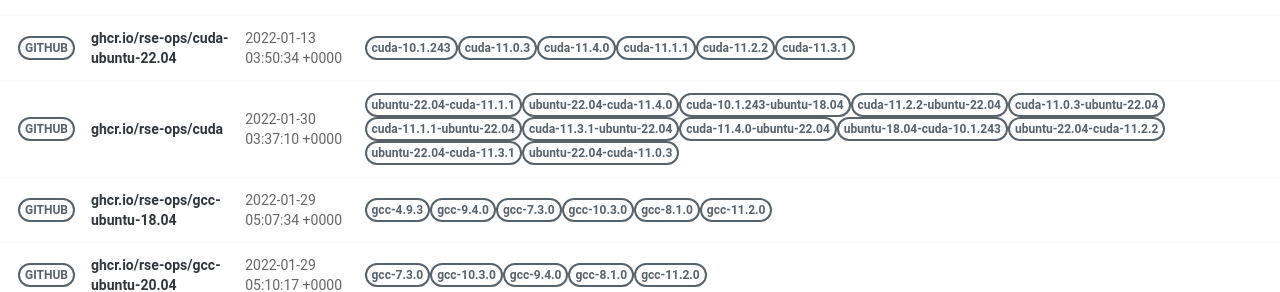
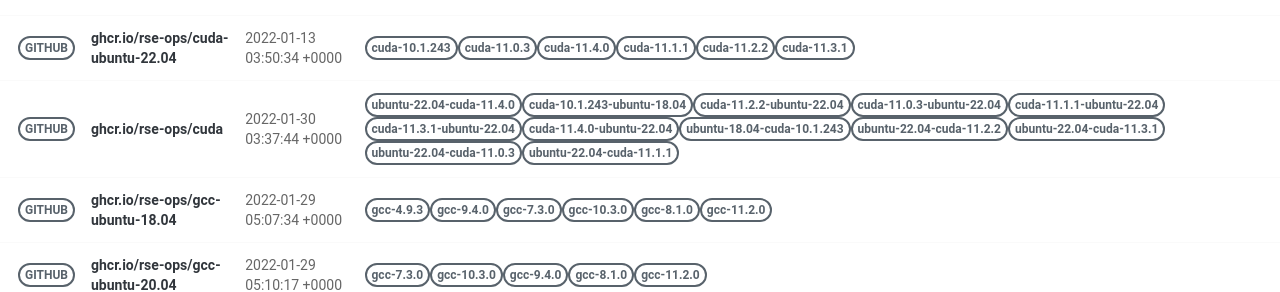
Before and after one commit to rse-ops/docker-images, a Jekyll site: the page built from pages/index.md, in a window 1280 px wide. Shown: the part 414-706 px from the top of the page. Built offline with Jekyll 4.4.1, drawn with Linux system fonts in a browser that asks for light colours; nearby versions of some CDN libraries; part of the change alters nothing that is shown.

Commit message:
Automated push to update library 2022-01-30

```diff
--- a/_library/ghcr.io-rse-ops-cuda.md
+++ b/_library/ghcr.io-rse-ops-cuda.md
@@ -1,14 +1,11 @@
 ---
 layout: container
 name: ghcr.io/rse-ops/cuda
-updated_at: 2022-01-30 03:37:10.406381
+updated_at: 2022-01-30 03:37:44.943852
 
 
 container_url: https://github.com/orgs/rse-ops/packages/container/package/cuda
 versions:
- - tag: ubuntu-22.04-cuda-11.1.1
-   dockerfile: https://github.com/rse-ops/docker-images/blob/main/ubuntu/cuda/Dockerfile
-   manifest: https://crane.ggcr.dev/manifest/ghcr.io/rse-ops/cuda:ubuntu-22.04-cuda-11.1.1
  - tag: ubuntu-22.04-cuda-11.4.0
    dockerfile: https://github.com/rse-ops/docker-images/blob/main/ubuntu/cuda/Dockerfile
    manifest: https://crane.ggcr.dev/manifest/ghcr.io/rse-ops/cuda:ubuntu-22.04-cuda-11.4.0
@@ -42,5 +39,8 @@ versions:
  - tag: ubuntu-22.04-cuda-11.0.3
    dockerfile: https://github.com/rse-ops/docker-images/blob/main/ubuntu/cuda/Dockerfile
    manifest: https://crane.ggcr.dev/manifest/ghcr.io/rse-ops/cuda:ubuntu-22.04-cuda-11.0.3
+ - tag: ubuntu-22.04-cuda-11.1.1
+   dockerfile: https://github.com/rse-ops/docker-images/blob/main/ubuntu/cuda/Dockerfile
+   manifest: https://crane.ggcr.dev/manifest/ghcr.io/rse-ops/cuda:ubuntu-22.04-cuda-11.1.1
 
 ---
```
